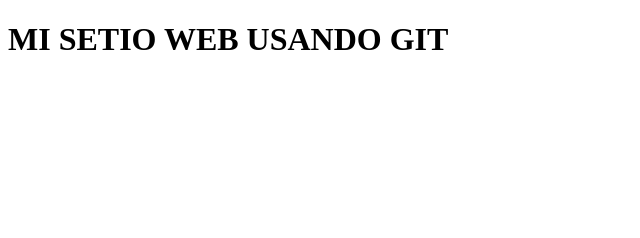
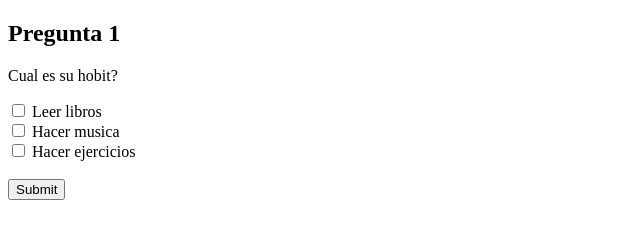
Before and after one commit to JairoBass/Temporal20022_2, a plain HTML site: page index.html in a window 1280 px wide. Shown: the whole page, without its empty margins (0-640 px from the left). Drawn offline with Linux system fonts and the light colour scheme.

Commit message:
Agrego una pregunta a mi sitio web

```diff
--- a/index.html
+++ b/index.html
@@ -7,6 +7,18 @@
     <title> Pagina Test2</title>
 </head>
 <body>
-    <h1> MI SETIO WEB USANDO GIT</h1>
+    <h2>Pregunta 1</h2>
+<p> Cual es su hobit?</p>
+
+<form action="/action_page.php">
+  <input type="checkbox" id="vehicle1" name="vehicle1" value="Bike">
+  <label for="vehicle1"> Leer libros</label><br>
+  <input type="checkbox" id="vehicle2" name="vehicle2" value="Car">
+  <label for="vehicle2"> Hacer musica</label><br>
+  <input type="checkbox" id="vehicle3" name="vehicle3" value="Boat">
+  <label for="vehicle3"> Hacer ejercicios</label><br><br>
+  <input type="submit" value="Submit">
+</form>
+
 </body>
 </html>
```
Also changed, not shown: novale.html (added, +1 -0 lines).
